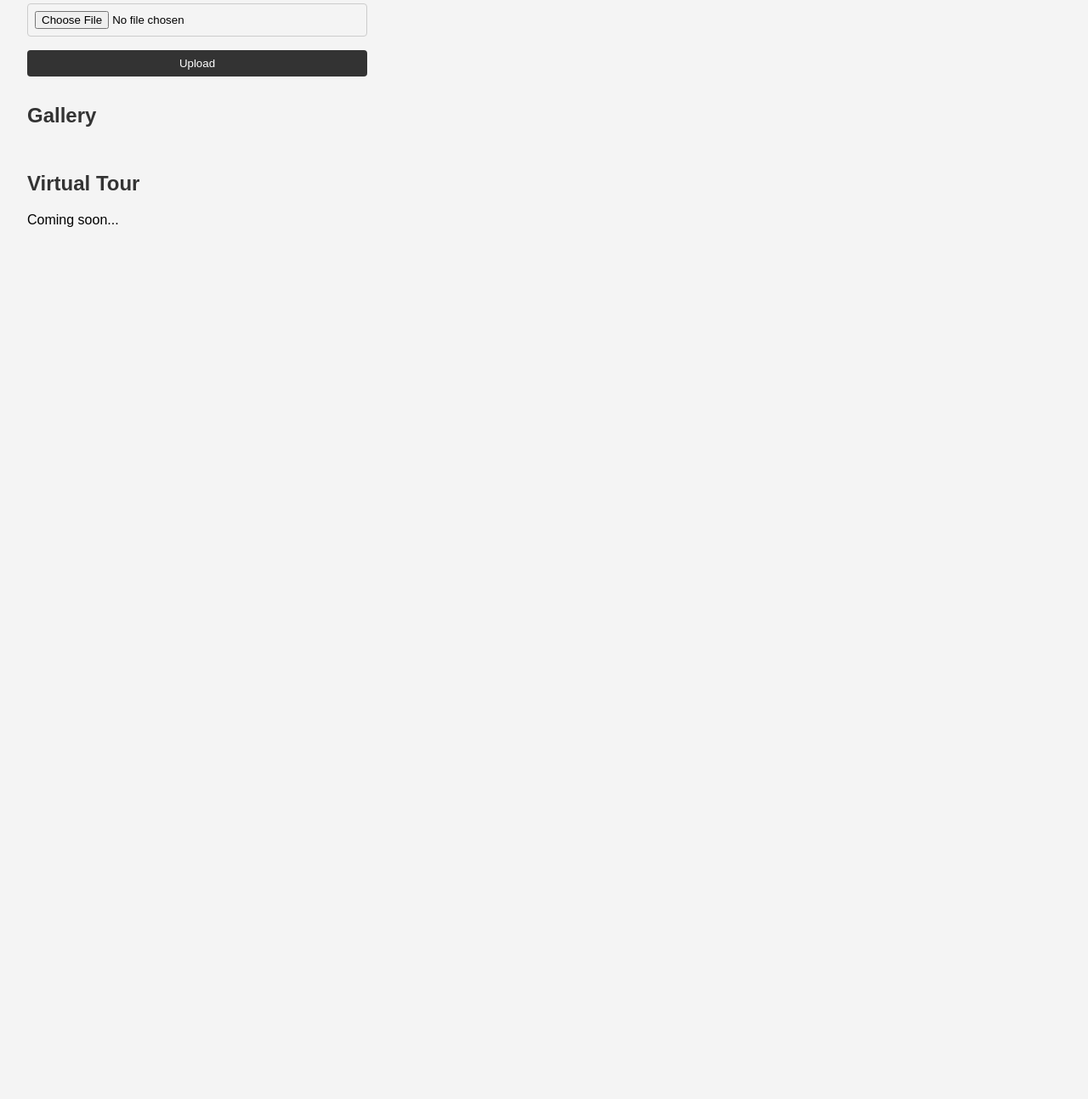
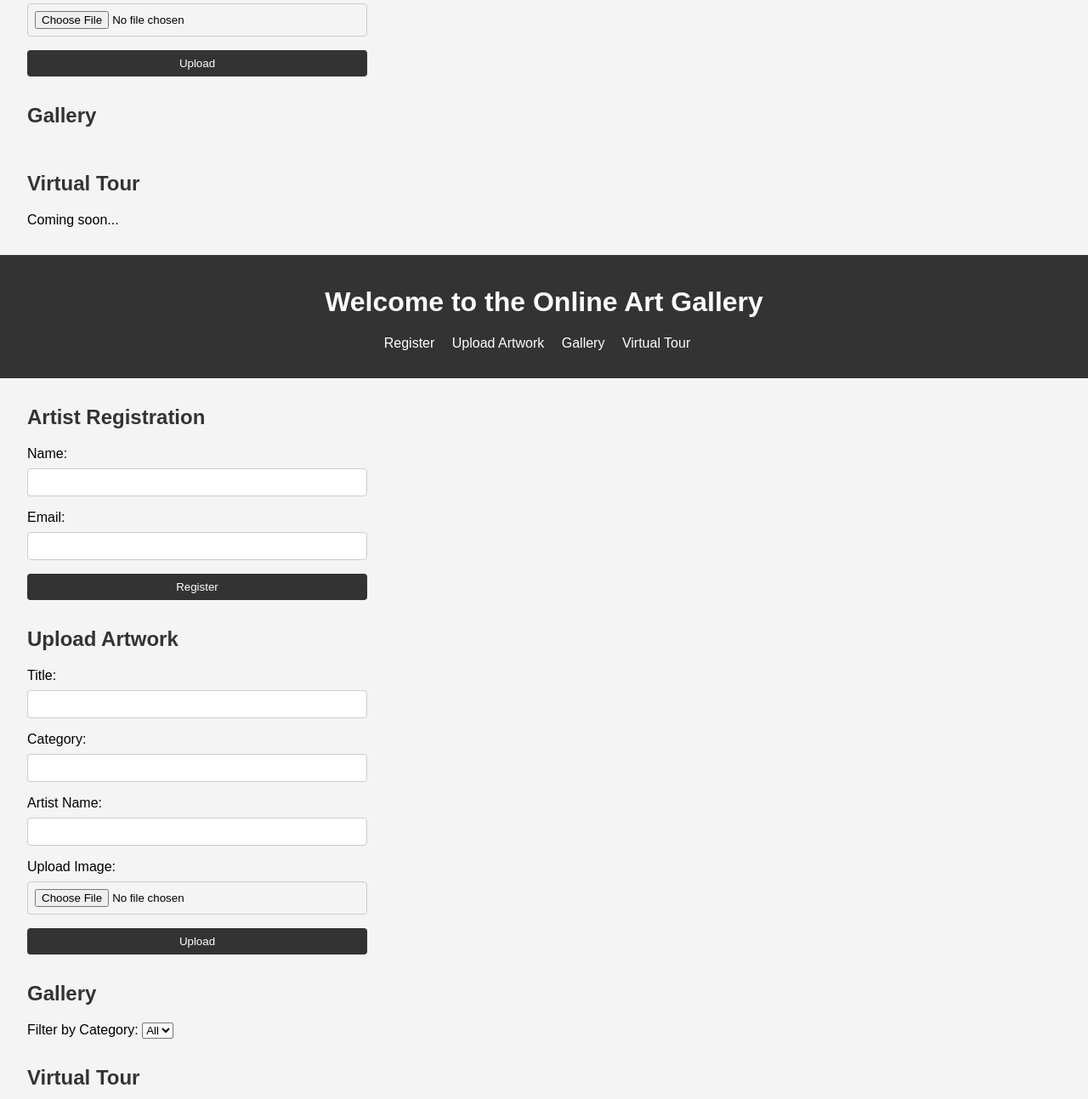
Before and after one commit to AyushMali-17/ArtGallery, a plain HTML site: page index.html in a window 1280 px wide. Shown: the part 659-1952 px from the top of the page at 85% size. Before the commit the page ends 959 px from the top, so only its background shows below. Drawn offline with Linux system fonts and the light colour scheme.

Commit message:
adding more functionalities -4

```diff
--- a/index.html
+++ b/index.html
@@ -58,3 +58,73 @@
     <script src="script.js"></script>
 </body>
 </html>
+<!DOCTYPE html>
+<html lang="en">
+<head>
+    <meta charset="UTF-8">
+    <meta name="viewport" content="width=device-width, initial-scale=1.0">
+    <title>Online Art Gallery</title>
+    <link rel="stylesheet" href="styles.css">
+</head>
+<body>
+    <header>
+        <h1>Welcome to the Online Art Gallery</h1>
+        <nav>
+            <ul>
+                <li><a href="#register">Register</a></li>
+                <li><a href="#upload">Upload Artwork</a></li>
+                <li><a href="#gallery">Gallery</a></li>
+                <li><a href="#tour">Virtual Tour</a></li>
+            </ul>
+        </nav>
+    </header>
+
+    <section id="register">
+        <h2>Artist Registration</h2>
+        <form id="registerForm">
+            <label for="name">Name:</label>
+            <input type="text" id="name" name="name" required>
+            <label for="email">Email:</label>
+            <input type="email" id="email" name="email" required>
+            <button type="submit">Register</button>
+        </form>
+    </section>
+
+    <section id="upload">
+        <h2>Upload Artwork</h2>
+        <form id="uploadForm">
+            <label for="title">Title:</label>
+            <input type="text" id="title" name="title" required>
+            <label for="category">Category:</label>
+            <input type="text" id="category" name="category" required>
+            <label for="artist">Artist Name:</label>
+            <input type="text" id="artist" name="artist" required>
+            <label for="image">Upload Image:</label>
+            <input type="file" id="image" name="image" accept="image/*" required>
+            <button type="submit">Upload</button>
+        </form>
+    </section>
+
+    <section id="gallery">
+        <h2>Gallery</h2>
+        <div>
+            <label for="filterCategory">Filter by Category:</label>
+            <select id="filterCategory">
+                <option value="all">All</option>
+            </select>
+        </div>
+        <div id="artworkGrid">
+            <!-- Artworks will be dynamically added here -->
+        </div>
+    </section>
+
+    <section id="tour">
+        <h2>Virtual Tour</h2>
+        <div id="tourContainer">
+            <img src="https://via.placeholder.com/800x400" alt="Virtual Tour" id="tourImage">
+        </div>
+    </section>
+
+    <script src="script.js"></script>
+</body>
+</html>
```
